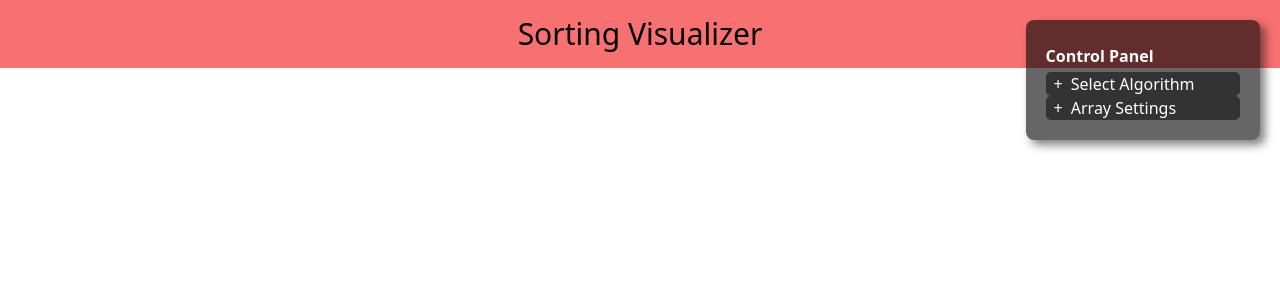
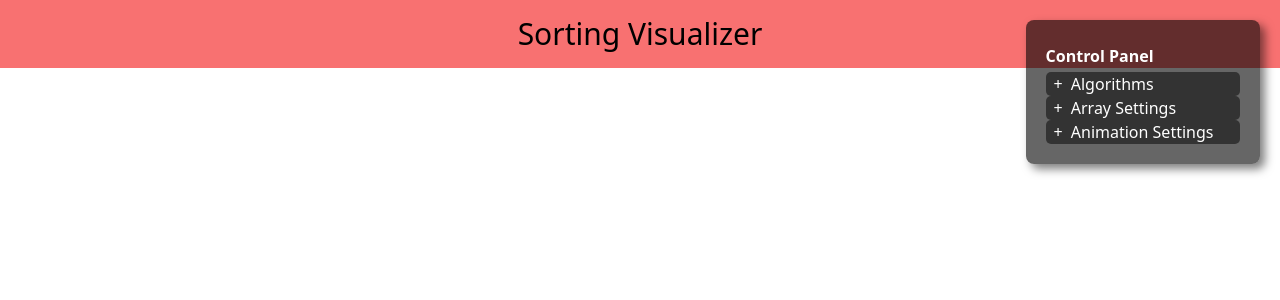
Before and after one commit to arifm6/sorting-visualizer, a Next.js app: page / in a window 1280 px wide. Shown: the top 300 px of the page. Built offline with nearby package versions, Linux system fonts and the light colour scheme.

Commit message:
success react-draggable goat. added animationcontext, draggable

```diff
--- a/package.json
+++ b/package.json
@@ -17,6 +17,7 @@
     "next": "13.2.4",
     "react": "18.2.0",
     "react-dom": "18.2.0",
+    "react-draggable": "^4.4.5",
     "react-icons": "^4.8.0",
     "typescript": "4.9.5"
   },
--- a/src/components/Accordion.tsx
+++ b/src/components/Accordion.tsx
@@ -1,8 +1,8 @@
+import { AnimationContext } from "@/contexts/AnimationContext";
 import { SortingAlgorithmContext } from "@/contexts/SortingAlgorithmContext";
 import { SortingArrayContext } from "@/contexts/SortingArrayContext";
 import React, { useContext, useEffect } from "react";
 import AccordionItem from "./AccordionItem";
-
 type Props = {};
 
 export default function Accordion({}: Props) {
@@ -10,6 +10,9 @@ export default function Accordion({}: Props) {
   const setSortingArray = useContext(SortingArrayContext)?.setSortingArray;
   const arraySize = useContext(SortingArrayContext)?.arraySize;
   const setArraySize = useContext(SortingArrayContext)?.setArraySize;
+  const animationSpeed = useContext(AnimationContext)?.animationSpeed;
+  const setAnimationSpeed = useContext(AnimationContext)?.setAnimationSpeed;
+
   const generateRandomArray = () => {
     // randomly generated N = arrLength length array 0 <= A[N] <= arrLength - 1
     const arrLength = arraySize || 50;
@@ -22,12 +25,13 @@ export default function Accordion({}: Props) {
     const tempArrSize = event.target.value;
     setArraySize?.(tempArrSize);
   };
+  //whenever arraySize is updated, update array
   useEffect(() => {
     setSortingArray?.(generateRandomArray());
   }, [arraySize]);
   const accordionData = [
     {
-      accordionTitle: "Select Algorithm",
+      accordionTitle: "Algorithms",
       accordionContent: (
         <form className="[&>input]:mr-2">
           <input
@@ -112,6 +116,26 @@ export default function Accordion({}: Props) {
         </div>
       ),
     },
+    {
+      accordionTitle: "Animation Settings",
+      accordionContent: (
+        <form className="flex flex-col items-center">
+          <label htmlFor="">Animation Speed</label>
+          <input
+            type="range"
+            id="animation-speed"
+            name="animation settings"
+            min="1"
+            max="100"
+            value={animationSpeed}
+            onChange={(e) => {
+              setAnimationSpeed?.(parseInt(e.target.value));
+            }}
+          />
+          <output>{animationSpeed}</output>
+        </form>
+      ),
+    },
   ];
   //should have heading which is a button for the dropdown AND a dropdown with content
   return (
--- a/src/components/Panel.tsx
+++ b/src/components/Panel.tsx
@@ -1,17 +1,27 @@
-import React from "react";
+import React, { ReactNode, useRef } from "react";
 import Accordion from "./Accordion";
 import { useContext } from "react";
 import { SortingArrayContext } from "@/contexts/SortingArrayContext";
+import Draggable from "react-draggable";
 type Props = {};
 
 export default function Header({}: Props) {
   const sortingArray = useContext(SortingArrayContext)?.sortingArray;
   const setSortingArray = useContext(SortingArrayContext)?.setSortingArray;
-
+  const nodeRef = useRef(null);
   return (
-    <div className="panel">
-      <h1 className="font-bold py-1">Control Panel</h1>
-      <Accordion />
-    </div>
+    <Draggable nodeRef={nodeRef}>
+      <div
+        ref={nodeRef}
+        id="panel"
+        className="panel"
+        onDrag={(e) => {
+          console.log("HI");
+        }}
+      >
+        <h1 className="font-bold py-1">Control Panel</h1>
+        <Accordion />
+      </div>
+    </Draggable>
   );
 }
--- /dev/null
+++ b/src/contexts/AnimationContext.tsx
@@ -0,0 +1,28 @@
+import {
+  createContext,
+  Dispatch,
+  ReactNode,
+  SetStateAction,
+  useState,
+} from "react";
+
+type AnimationContextProviderProps = {
+  children: ReactNode;
+};
+type AnimationContextProvider = {
+  animationSpeed: number;
+  setAnimationSpeed: Dispatch<SetStateAction<number>>;
+};
+export const AnimationContext = createContext<AnimationContextProvider | null>(
+  null
+);
+export const AnimationContextProvider = ({
+  children,
+}: AnimationContextProviderProps) => {
+  const [animationSpeed, setAnimationSpeed] = useState(50);
+  return (
+    <AnimationContext.Provider value={{ animationSpeed, setAnimationSpeed }}>
+      {children}
+    </AnimationContext.Provider>
+  );
+};
--- a/src/pages/_app.tsx
+++ b/src/pages/_app.tsx
@@ -1,3 +1,4 @@
+import { AnimationContextProvider } from "@/contexts/AnimationContext";
 import { SortingAlgorithmContextProvider } from "@/contexts/SortingAlgorithmContext";
 import "@/styles/globals.css";
 import type { AppProps } from "next/app";
@@ -7,7 +8,9 @@ export default function App({ Component, pageProps }: AppProps) {
   return (
     <SortingArrayContextProvider>
       <SortingAlgorithmContextProvider>
-        <Component {...pageProps} />
+        <AnimationContextProvider>
+          <Component {...pageProps} />
+        </AnimationContextProvider>
       </SortingAlgorithmContextProvider>
     </SortingArrayContextProvider>
   );
--- a/src/pages/index.tsx
+++ b/src/pages/index.tsx
@@ -2,7 +2,7 @@ import Head from "next/head";
 import Panel from "@/components/Panel";
 export default function Home() {
   return (
-    <>
+    <div className="min-h-screen">
       <Head>
         <title>Sorting Visualizer</title>
         <meta name="description" content="A simple sorting visualizer app" />
@@ -14,6 +14,6 @@ export default function Home() {
       </h1>
       <Panel />
       <main></main>
-    </>
+    </div>
   );
 }
--- a/src/styles/globals.css
+++ b/src/styles/globals.css
@@ -12,7 +12,7 @@
 
 @layer components {
   .panel {
-    @apply fixed p-[20px] max-w-[250px] right-[20px] top-[20px] rounded-lg bg-[rgba(0,0,0,0.6)] text-white shadow-[5px_5px_10px_rgba(0,0,0,0.5)] cursor-default;
+    @apply absolute p-[20px] max-w-[250px] right-[20px] top-[20px] rounded-lg bg-[rgba(0,0,0,0.6)] text-white shadow-[5px_5px_10px_rgba(0,0,0,0.5)] cursor-default;
   }
   .button {
     @apply opacity-90 hover:opacity-80 active:opacity-100 border p-2 rounded-md my-2;
```
Also changed, not shown: 1 other file (tests, documents, lock files or other folders).
